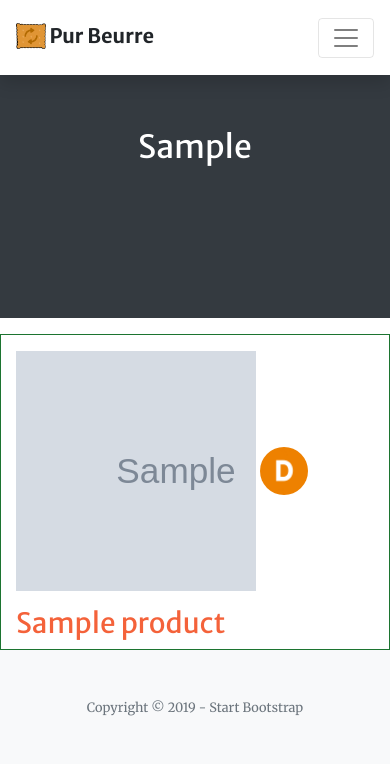
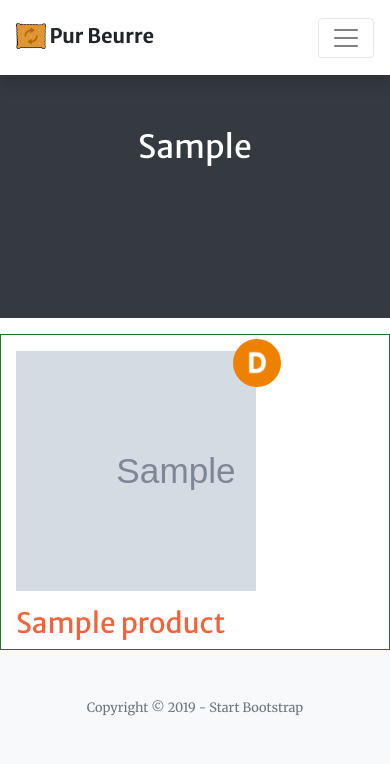
Before and after one commit to quentin338/Purebeurre-p8, a Django app: template purbeurre/products/templates/products/results.html in a window 390 px wide. Shown: the top 764 px of the page. Run offline with Django 3.2, Linux system fonts and the light colour scheme; tables that the repository leaves empty hold one stand-in row (values such as "Sample post"); the template is opened without the code that fills it: values that come from a table or form of the project are taken from there, most other values are stand-ins (such as "Sample title", 1, 10 or a date in 2020); grey boxes marked "Sample" are stand-in pictures; some libraries are stand-ins or nearby versions.

Commit message:
Fixed nutriscore img on all display sizes

```diff
--- a/purbeurre/core/static/core/css/custom.css
+++ b/purbeurre/core/static/core/css/custom.css
@@ -11,7 +11,7 @@
 
 
 .product-display {
-    display: flex;
+    /*display: flex;*/
     border: #1c7430 solid 1px;
     margin-top: 1rem;
 }
@@ -29,12 +29,11 @@
 }
 
 .nutriscore-img {
-    /*float: right;*/
     border-radius: 50%;
     width: 3rem;
     position: relative;
-    /*right: 1rem;*/
-    /*top: 1rem;*/
+    right: 1.70rem;
+    bottom: 8rem;
 }
 
 .add-fav {
@@ -50,12 +49,24 @@
         max-width: 15rem;
         max-height: 15rem;
     }
+
+    .nutriscore-img {
+    width: 2.5rem;
+    right: 1.4rem;
+    bottom: 7.2rem;
+    }
 }
 
 @media (max-width: 991px) {
     .product-img {
         max-width: 10rem;
         max-height: 10rem;
+    }
+
+    .nutriscore-img {
+    width: 2.2rem;
+    right: 1.3rem;
+    bottom: 4.8rem;
     }
 }
 
@@ -64,4 +75,10 @@
         max-width: 15rem;
         max-height: 15rem;
     }
+
+    .nutriscore-img {
+    width: 3rem;
+    right: 1.7rem;
+    bottom: 6.8rem;
+    }
 }
```
